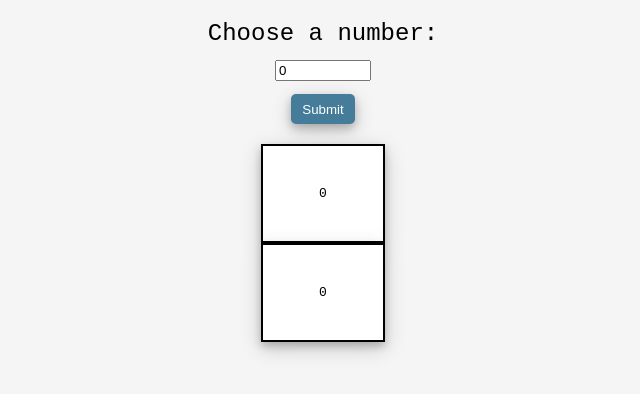
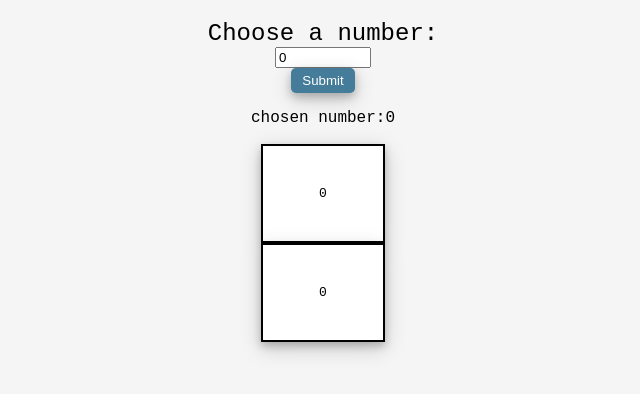
Before and after one commit to hilashay/dice-game, a React (Create React App) app: page / in a window 1280 px wide. Both pictures are taken after a click on the button "Submit". Shown: the top 394 px of the page, without its empty margins (317-957 px from the left). Built offline with nearby package versions, Linux system fonts and the light colour scheme.

Commit message:
display range number

```diff
--- a/src/modules/range/DiceRangeInput.tsx
+++ b/src/modules/range/DiceRangeInput.tsx
@@ -1,5 +1,6 @@
-import React from "react";
+import React, { useState } from "react";
 import styled from "styled-components";
+import RangeNumber from "./RangeNumber";
 
 interface DiceRangeInputProps {
   range: number;
@@ -7,12 +8,20 @@ interface DiceRangeInputProps {
 }
 
 const DiceRangeInput: React.FC<DiceRangeInputProps> = ({ range, setRange }) => {
+  const [isSubmit, setIsSubmit] = useState(false);
+
+  const handleSubmit = (e: any) => {
+    e.preventDefault();
+    setIsSubmit(true);
+  };
+
   return (
     <Container>
-      <StyledForm onSubmit={(e) => e.preventDefault()}>
+      <StyledForm onSubmit={handleSubmit}>
         <Label>Choose a number:</Label>
         <Input type="number" value={range} onChange={(e) => setRange(parseInt(e.target.value))} />
         <SubmitButton type="submit">Submit</SubmitButton>
+        <RangeNumber isSubmit={isSubmit} range={range} />
       </StyledForm>
     </Container>
   );
--- /dev/null
+++ b/src/modules/range/RangeNumber.tsx
@@ -0,0 +1,19 @@
+import React, { useState } from "react";
+import styled from "styled-components";
+
+interface RangeNumberProps {
+  isSubmit: boolean;
+  range: number;
+}
+
+const RangeNumber: React.FC<RangeNumberProps> = ({ isSubmit, range }) => {
+  return isSubmit ? <SelectedNumberStyle>chosen number:{range}</SelectedNumberStyle> : null;
+};
+
+export default RangeNumber;
+
+const SelectedNumberStyle = styled.p`
+  font-size: 16px;
+  align-self: center;
+  padding: 16px 0;
+`;
```
